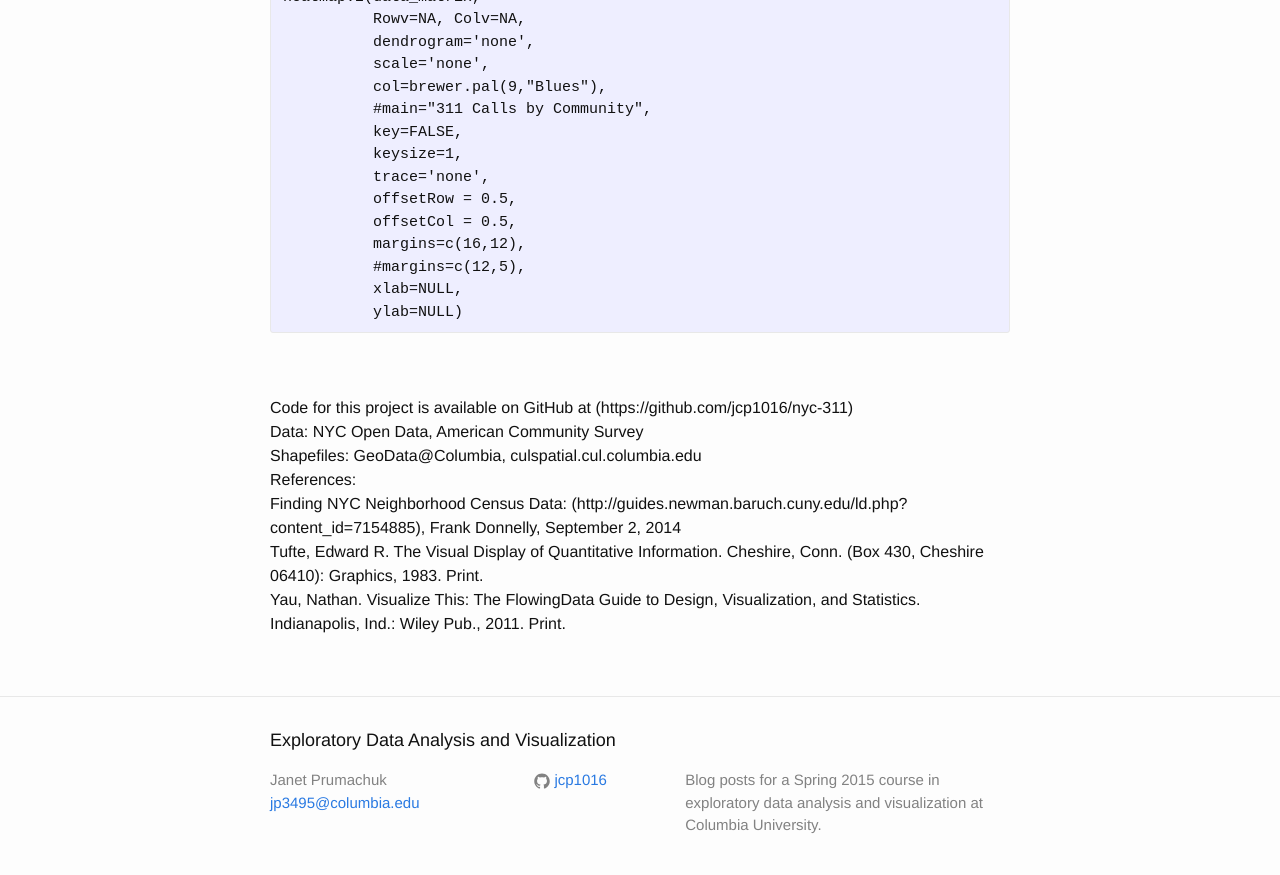
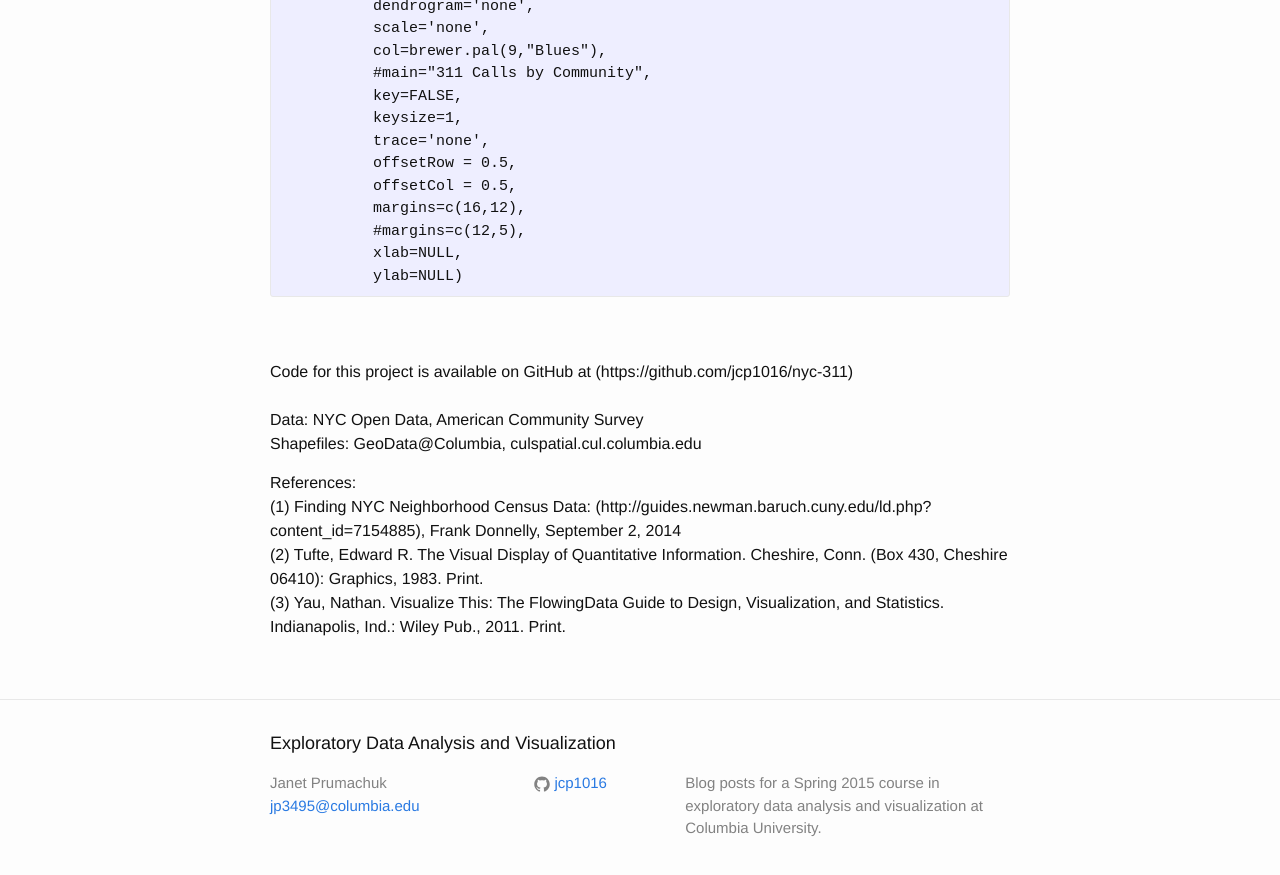
Before and after one commit to jcp1016/jcp1016.github.io, a Jekyll site: the page built from _posts/2015-03-24-nyc-311.markdown, in a window 1280 px wide and 900 px high, scrolled down 7944 px. Shown: the top 875 px of the window. Built offline with Jekyll 4.4.1, drawn with Linux system fonts in a browser that asks for light colours; some of the changed text lies outside the part shown.

Commit message:
edit post

````diff
--- a/_posts/2015-03-24-nyc-311.markdown
+++ b/_posts/2015-03-24-nyc-311.markdown
@@ -7,14 +7,14 @@
 You may have seen the image below in Wired magazine or at the Museum of Modern Art in Manhattan.  The image is beautiful, showing how complaint types changed depending on the time of day.
 <br /><br />
 ![Wired image]({{ site.baseurl }}/assets/wired311.jpg)
+<br /><br />
+Source:
+[Wired magazine](http://http://www.wired.com/2010/11/ff_311_new_york/)
 <br />
-####Source:
-(http://http://www.wired.com/2010/11/ff_311_new_york/)<br />
-
 ###Problems with the graph
 1.  The graph is misleading unless you read the fine print.  Contrary to the main title, it is based on thirty-two thousand calls placed during the first week of September 2010.  In fact the number one complaint to 311 is by far, lack of heat.  To quote Edward Tufte, "a puny dataset can't be rescued by a graphic".
 2.  It isn't entirely clear whether the outer rings contain more calls or fewer calls than the inner rings.  As you look at the graph, do you find yourself using your knowledge of the city to make assumptions about its meaning?
-3.  There is very little information in the graph.  For example, how do the complaints vary by neighborhood, and how do calls from poor neighborhoods differ from wealthier ones?
+3.  There is very little information in the graph.  For example, how do the complaints vary by neighborhood?  How do complaints from the poorest neighborhoods in the city differ from others?
 
 ###Step 1:  Understand the data
 I wanted to obtain a larger 311 dataset and see if I could link it to poverty statistics from the most recent (2013) 3-year American Community Survey. Census data and 311 data do not line up exactly because the Census Bureau uses "census tracts" and 311 data is provided by zip code and GPS coordinates.  However a geographer at Baruch CUNY has done the work of assigning NYC zip codes to census boundaries based on a number of factors.  For more information on this, refer to the excellent "Finding NYC Neighborhood Census Data" listed below.
@@ -23,15 +23,15 @@
 [Reformatted ACS poverty data]({{ site.baseurl }}/assets/nyc_poverty_2013.csv)<br />
 [Zip code-to-PUMA ID mapping]({{ site.baseurl }}/assets/nyc_zcta10_to_puma10.csv)<br />
 
-###Step 2:  Sketch
+###Step 2:  Sketch something
 After working with the data and confirming that I could link it, I drew some rough sketches.<br />
 ![sketch 1]({{ site.baseurl }}/assets/sketch1.jpg)<br />
 ![sketch 2]({{ site.baseurl }}/assets/sketch2.jpg)<br />
 ![sketch 3]({{ site.baseurl }}/assets/sketch3.jpg)<br />
 
 ###Step 3:  Code, test, rinse, repeat...
+Build a simple bar chart showing the top calls to 311 over a one year period<br />
 ![Summary of top complaints]({{ site.baseurl }}/assets/barchart.png)<br />
-Build a simple bar chart to show the top calls to 311 over a one year period<br />
 ```{r}
 by_ct <- group_by( data, ComplaintType )
 ct1   <- summarize( by_ct, n=sum(n) )
@@ -50,8 +50,8 @@
         theme(axis.title.x = element_blank()) +
         scale_x_discrete(limits=rev(top_22$ComplaintType))
 ```
+Make a map showing poverty levels by Public Use Microdata (PUMA) ID.<br />
 ![Complaints by poverty level]({{ site.baseurl }}/assets/complaints_by_level.png)<br />
-Make a map showing poverty levels by Public Use Microdata (PUMA) ID.<br />
 ```{r}
 setwd("~/Columbia/nyc-311/DATA/OGPDownload-4")
 census_tracts <- readOGR(dsn=".","Columbia_nyct2010ids")
@@ -106,8 +106,8 @@
           sepcolor='white',
           sepwidth=c(0.1,0.1))
 ```
+Build a heatmap of the top complaints by community district<br />
 ![Poverty level by community]({{ site.baseurl }}/assets/povertymap.png)<br />
-Build a heatmap of the top complaints by community district<br />
 ```{r}
 by_dc <- group_by( data, CD_Name, ComplaintType )
 s1 <- summarize( by_dc, n=sum(n) )
@@ -140,10 +140,11 @@
 ```
 <br /><br />
 Code for this project is available on GitHub at (https://github.com/jcp1016/nyc-311)
-<br />
+<br /><br />
 Data:  NYC Open Data, American Community Survey<br />
 Shapefiles:  GeoData@Columbia, culspatial.cul.columbia.edu<br />
+
 References:
-Finding NYC Neighborhood Census Data:  (http://guides.newman.baruch.cuny.edu/ld.php?content_id=7154885), Frank Donnelly, September 2, 2014<br />
-Tufte, Edward R. The Visual Display of Quantitative Information. Cheshire, Conn. (Box 430, Cheshire 06410): Graphics, 1983. Print.<br />
-Yau, Nathan. Visualize This: The FlowingData Guide to Design, Visualization, and Statistics. Indianapolis, Ind.: Wiley Pub., 2011. Print.<br />
+(1) Finding NYC Neighborhood Census Data:  (http://guides.newman.baruch.cuny.edu/ld.php?content_id=7154885), Frank Donnelly, September 2, 2014<br />
+(2) Tufte, Edward R. The Visual Display of Quantitative Information. Cheshire, Conn. (Box 430, Cheshire 06410): Graphics, 1983. Print.<br />
+(3) Yau, Nathan. Visualize This: The FlowingData Guide to Design, Visualization, and Statistics. Indianapolis, Ind.: Wiley Pub., 2011. Print.<br />
````
Also changed, not shown: other parts of _posts/2015-03-24-nyc-311.markdown (+1 -1 lines).
